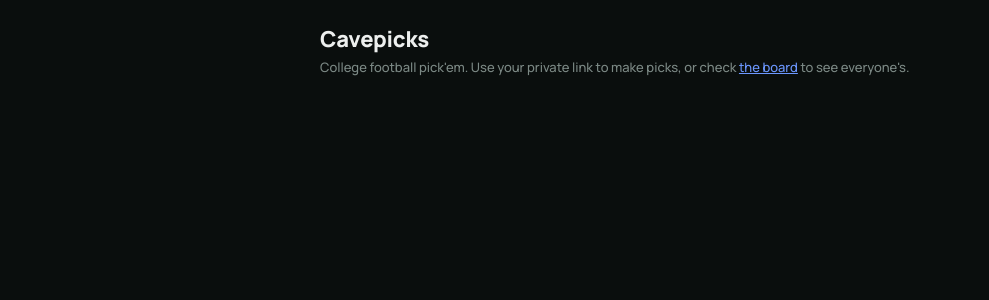
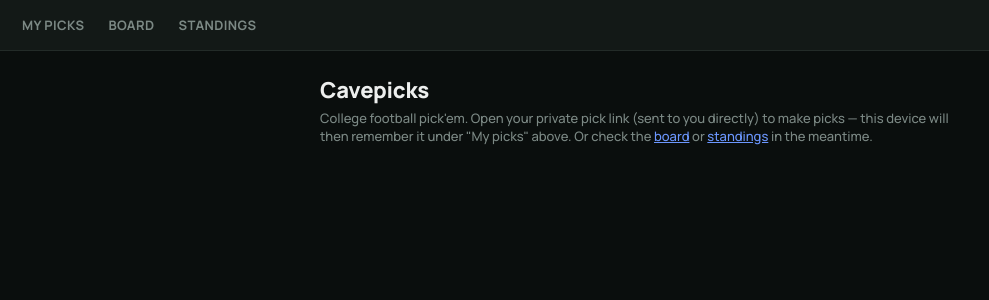
Before and after one commit to ajohnson1952/cavepicks, a Next.js app: page / in a window 1280 px wide. Shown: the top 300 px of the page, without its empty margins (0-989 px from the left). Built offline with nearby package versions, Linux system fonts and the light colour scheme.

Commit message:
Add files via upload

```diff
--- /dev/null
+++ b/app/Nav.tsx
@@ -0,0 +1,35 @@
+"use client";
+
+import { usePathname } from "next/navigation";
+import { useEffect, useState } from "react";
+
+export default function Nav() {
+  const pathname = usePathname();
+  const [mySlug, setMySlug] = useState<string | null>(null);
+
+  useEffect(() => {
+    const match = pathname.match(/^\/pick\/([^/]+)/);
+    if (match) {
+      localStorage.setItem("cavepicks_slug", match[1]);
+      setMySlug(match[1]);
+    } else {
+      setMySlug(localStorage.getItem("cavepicks_slug"));
+    }
+  }, [pathname]);
+
+  const isActive = (path: string) => pathname === path || (path !== "/" && pathname.startsWith(path));
+
+  return (
+    <nav className="nav-bar">
+      <a href={mySlug ? `/pick/${mySlug}` : "/"} className={`nav-link${isActive("/pick") ? " active" : ""}`}>
+        My picks
+      </a>
+      <a href="/board" className={`nav-link${isActive("/board") ? " active" : ""}`}>
+        Board
+      </a>
+      <a href="/standings" className={`nav-link${isActive("/standings") ? " active" : ""}`}>
+        Standings
+      </a>
+    </nav>
+  );
+}
--- a/app/globals.css
+++ b/app/globals.css
@@ -33,6 +33,34 @@ body {
 main {
   max-width: 640px;
   margin: 0 auto;
+}
+
+.nav-bar {
+  display: flex;
+  gap: 4px;
+  background: var(--panel);
+  border-bottom: 1px solid var(--border);
+  padding: 10px 12px;
+  margin: -1.5rem -1rem 1.5rem;
+  position: sticky;
+  top: 0;
+  z-index: 10;
+}
+
+.nav-link {
+  font-size: 13px;
+  font-weight: 700;
+  text-transform: uppercase;
+  letter-spacing: 0.03em;
+  padding: 6px 10px;
+  border-radius: 6px;
+  color: var(--dim);
+  text-decoration: none;
+}
+
+.nav-link.active {
+  color: var(--action-soft);
+  background: rgba(47, 107, 255, 0.12);
 }
 
 a {
--- a/app/layout.tsx
+++ b/app/layout.tsx
@@ -1,4 +1,5 @@
 import { Manrope, Roboto_Mono } from "next/font/google";
+import Nav from "./Nav";
 import "./globals.css";
 
 const manrope = Manrope({
@@ -25,7 +26,10 @@ export default function RootLayout({
 }) {
   return (
     <html lang="en" className={`${manrope.variable} ${robotoMono.variable}`}>
-      <body>{children}</body>
+      <body>
+        <Nav />
+        {children}
+      </body>
     </html>
   );
 }
--- a/app/page.tsx
+++ b/app/page.tsx
@@ -3,8 +3,9 @@ export default function Home() {
     <main>
       <h1>Cavepicks</h1>
       <p className="subtext">
-        College football pick&apos;em. Use your private link to make picks, or check{" "}
-        <a href="/board">the board</a> to see everyone&apos;s.
+        College football pick&apos;em. Open your private pick link (sent to you directly) to make
+        picks &mdash; this device will then remember it under &quot;My picks&quot; above. Or check the{" "}
+        <a href="/board">board</a> or <a href="/standings">standings</a> in the meantime.
       </p>
     </main>
   );
```
